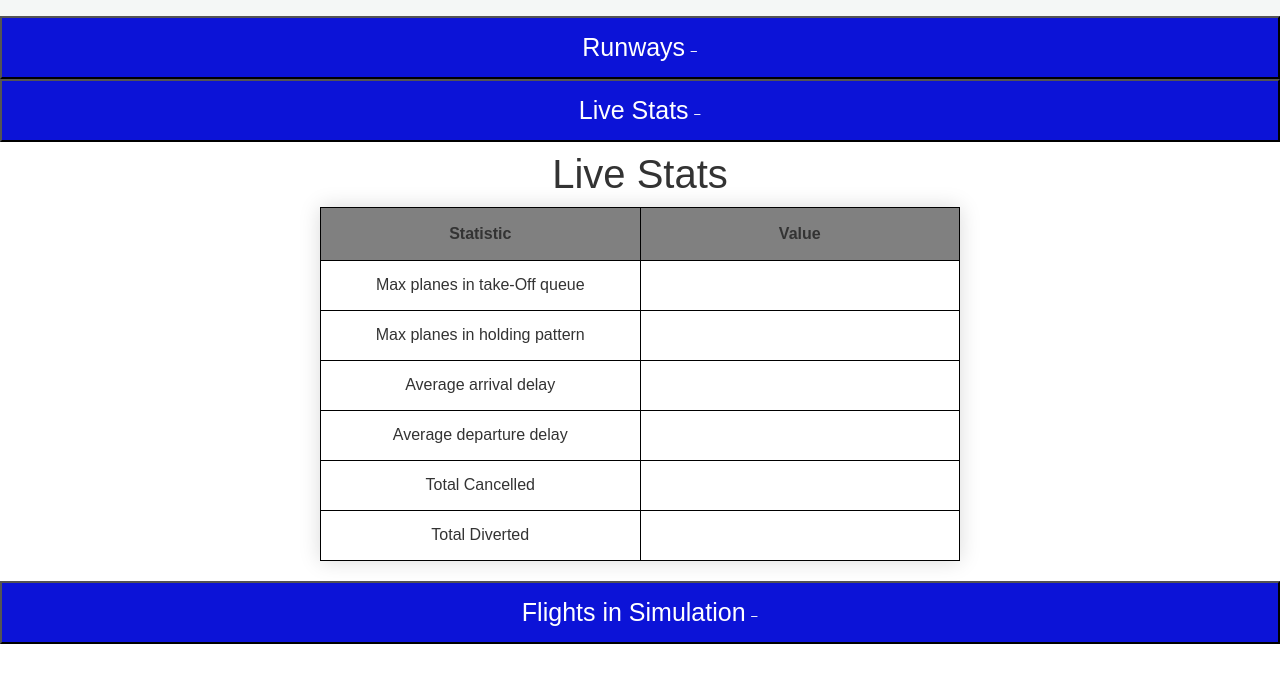
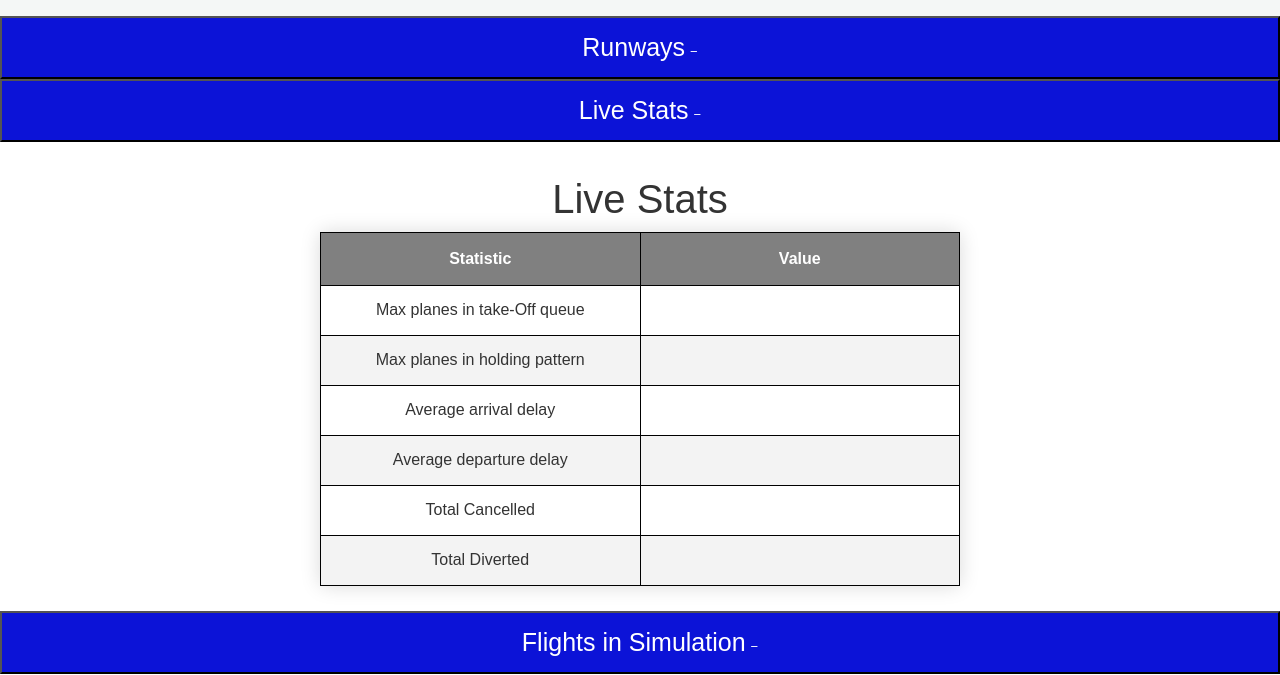
Before and after one commit to leolin25/CS261-Project, a Django app: page /simulation/ in a window 1280 px wide. Shown: the part 236-911 px from the top of the page. Run offline with Django 5.2, Linux system fonts and the light colour scheme; data that the repository does not hold is empty.

Commit message:
Minor style changes

```diff
--- a/src/simulation/static/css/styles.css
+++ b/src/simulation/static/css/styles.css
@@ -429,4 +429,29 @@ caption{
 
 #livestatstable {
     width: 50%;
+    margin: 25px 0;
+    border-radius: 5px;
+    border: 1px solid black;
+
+    min-width: 400px;
+    box-shadow: 0 0 20px rgba(0, 0, 0, 0.15);
 }
+
+#livestatstable thead tr {
+    color: #ffffff;
+    text-align: left;
+        border-radius: 5px;
+
+}
+
+
+
+#livestatstable tbody tr {
+    border-bottom: 1px solid #dddddd;
+        border-radius: 5px;
+
+}
+
+#livestatstable tbody tr:nth-of-type(even) {
+    background-color: #f3f3f3;
+}
```
